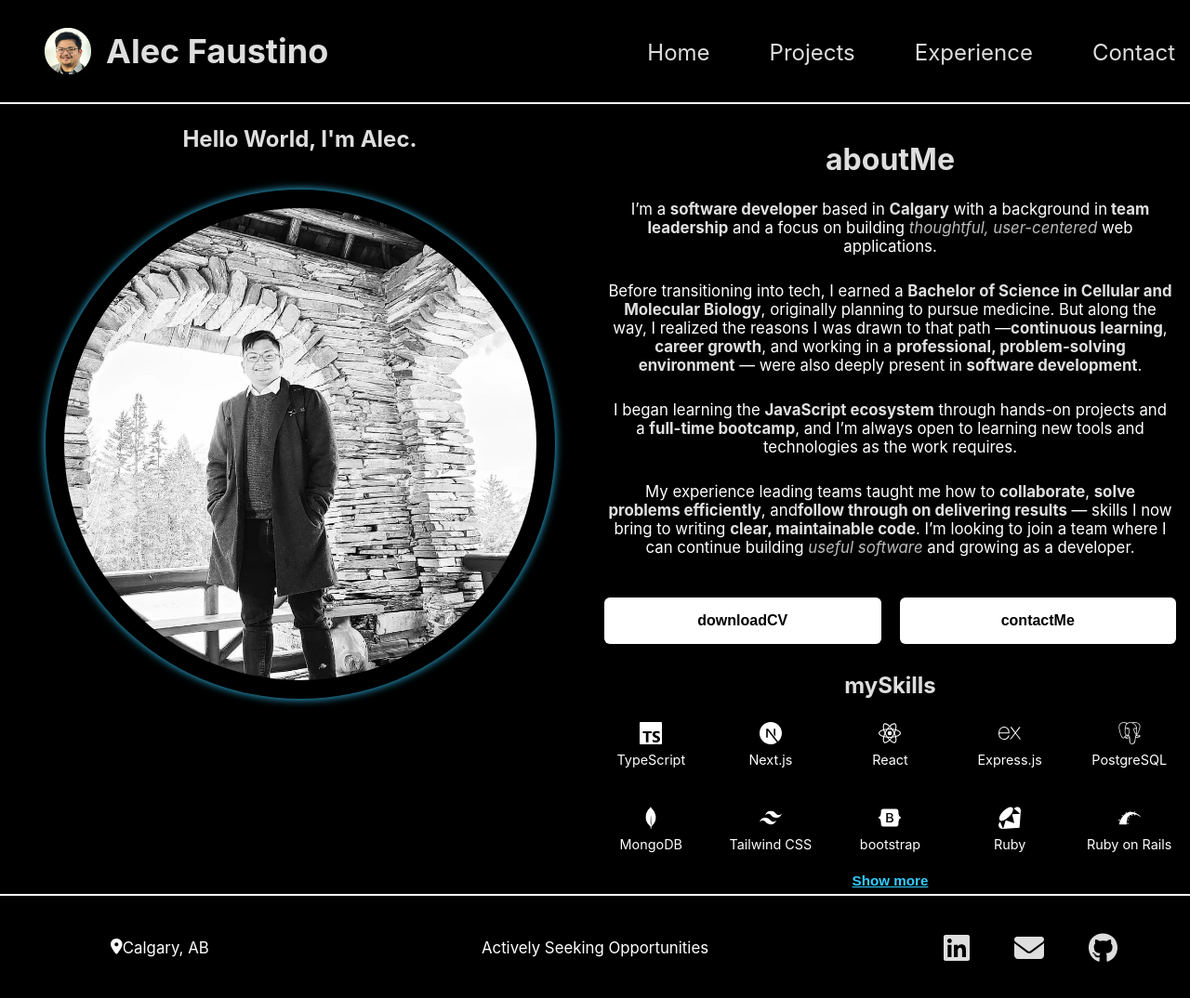
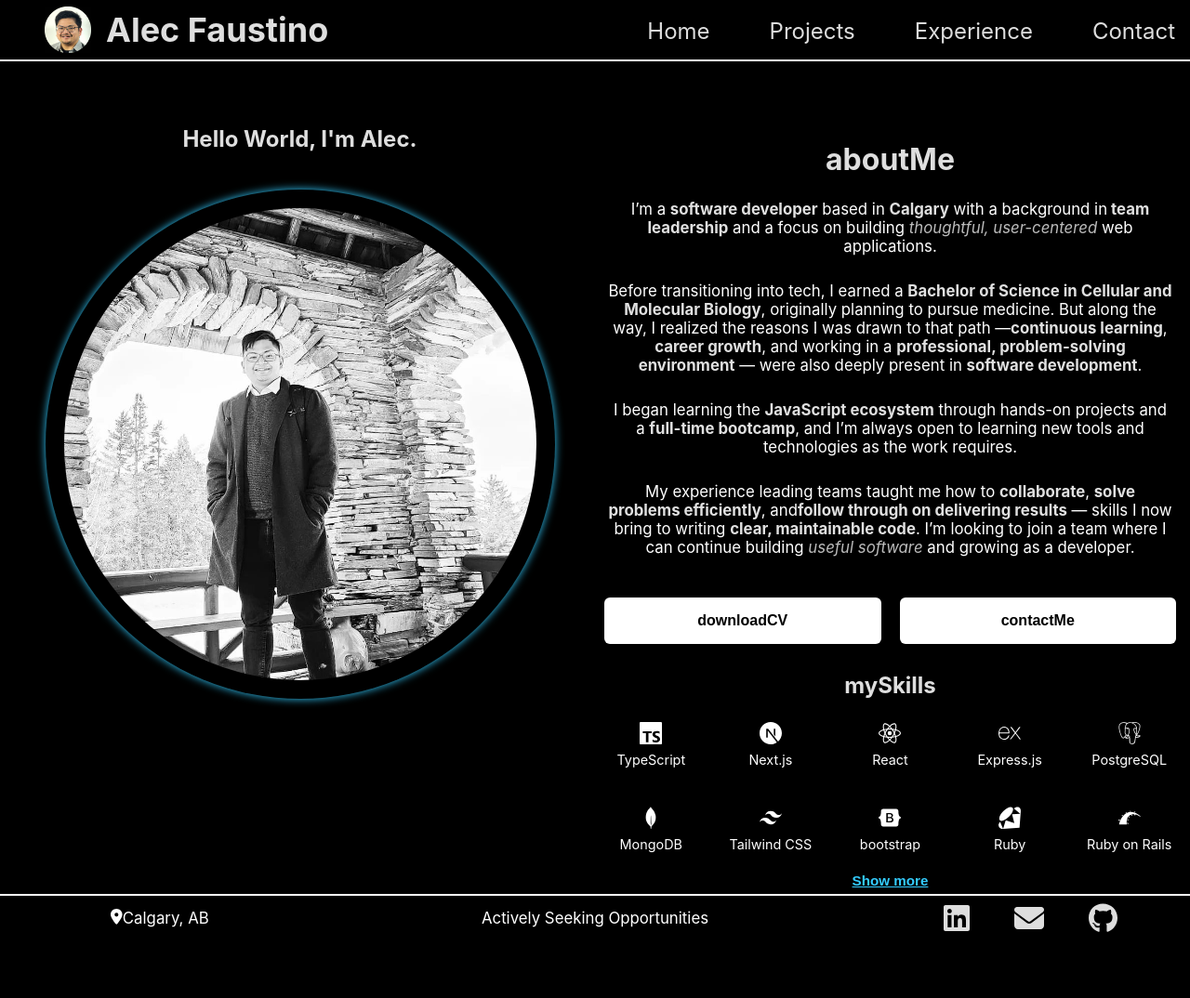
Before and after one commit to alecfaustino/portfolio, a React (Vite) app in the folder frontend/: page / in a window 1280 px wide. Shown: the whole page at 93% size. After the commit the page ends 1044 px from the top, so only its background shows below. Built offline with nearby package versions, Linux system fonts and the light colour scheme.

Commit message:
fix max height on navbar and footer

```diff
--- a/frontend/src/styles/Footer.scss
+++ b/frontend/src/styles/Footer.scss
@@ -4,6 +4,7 @@
   align-items: center;
   border-top: 2px solid white;
   padding: 0 16px;
+  max-height: 3rem;
 }
 
 .footer_logo_container {
--- a/frontend/src/styles/Navigation.scss
+++ b/frontend/src/styles/Navigation.scss
@@ -5,7 +5,7 @@
   position: fixed;
   top: 0px;
   width: 100%;
-  max-height: 110px;
+  max-height: 4rem;
   background-color: black;
   z-index: 1000;
   padding: 0 16px;
```
